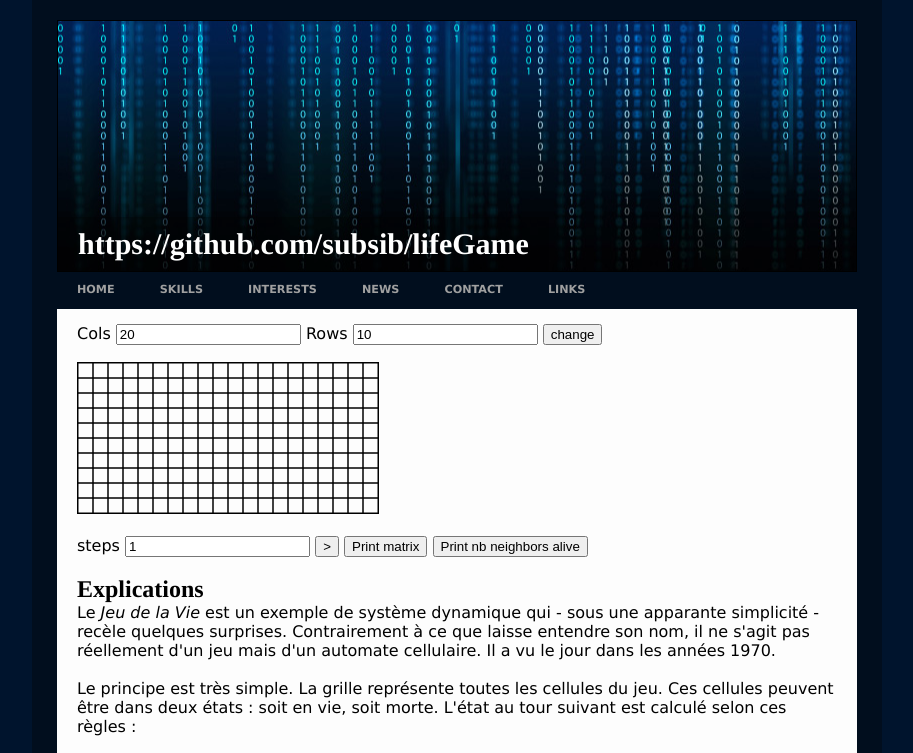
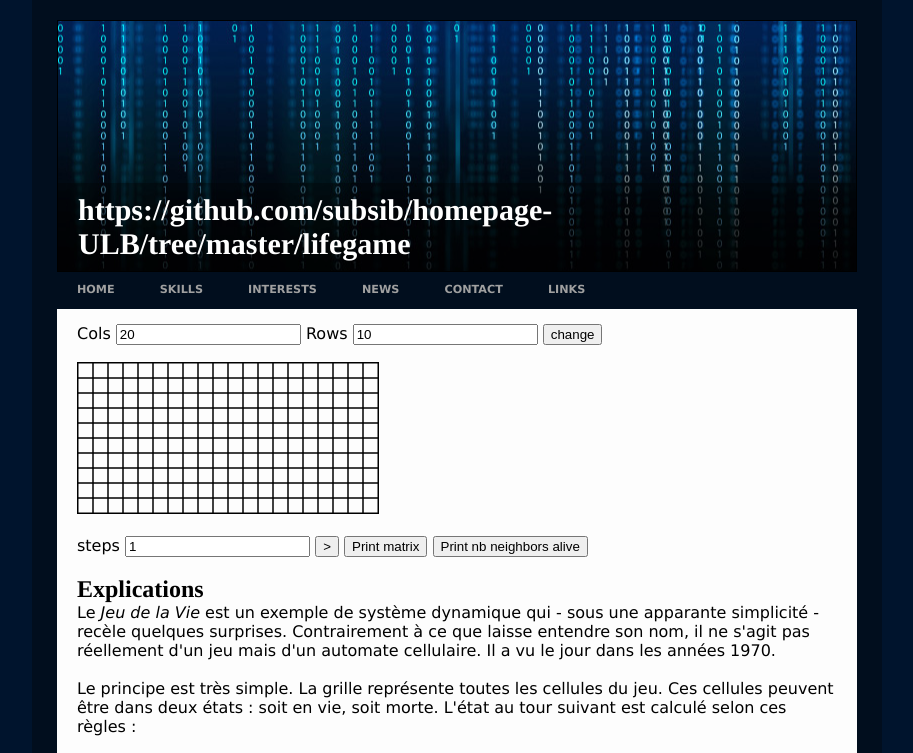
Before and after one commit to Delapouite/homepage-ULB, a plain HTML site: page lifegame/home.html in a window 1280 px wide. Shown: the top 753 px of the page, without its empty margins (183-1096 px from the left). Drawn offline with Linux system fonts and the light colour scheme.

Commit message:
change link for github

```diff
--- a/lifegame/home.html
+++ b/lifegame/home.html
@@ -18,7 +18,7 @@
     <div>
         <header>
             <h1>
-                <a href="https://github.com/subsib/lifeGame">https://github.com/subsib/lifeGame</a>
+                <a href="https://github.com/subsib/homepage-ULB/tree/master/lifegame">https://github.com/subsib/homepage-ULB/tree/master/lifegame</a>
             </h1>
         </header>
         <nav>
```
